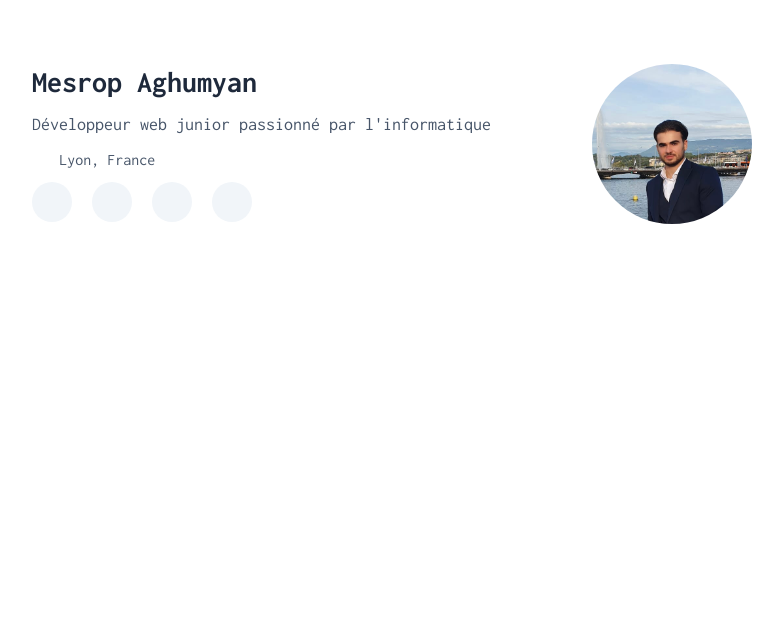
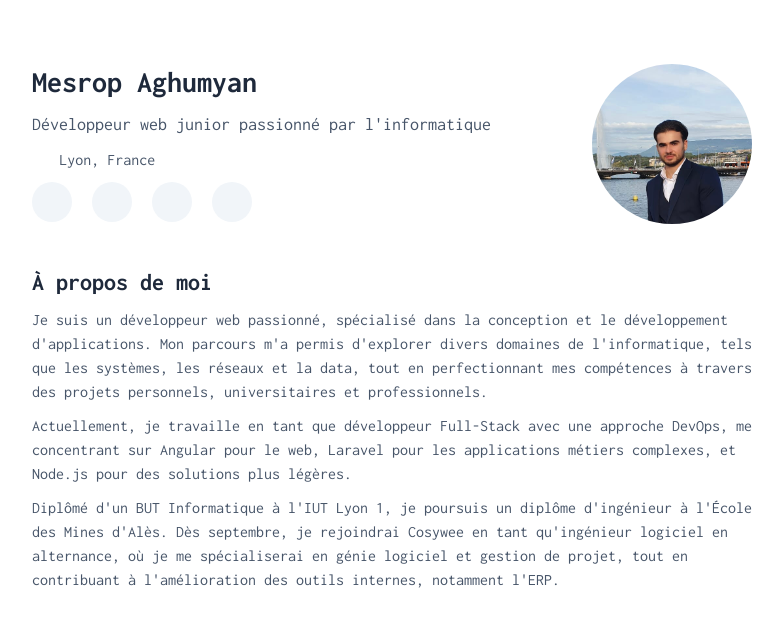
Before and after one commit to mesropaghumyan/portfolio, an Angular app: page / in a window 1280 px wide. Shown: the top 624 px of the page, without its empty margins (248-1031 px from the left). Built offline with nearby package versions, Linux system fonts and the light colour scheme.

Commit message:
finish to implement about component

```diff
--- a/src/app/about/about.component.html
+++ b/src/app/about/about.component.html
@@ -1 +1,9 @@
-<p>about works!</p>
+<div class="flex flex-col gap-y-2.5">
+  <h1 class="max-md:text-xl text-2xl font-bold text-slate-800">{{ data.fr.about.title }}</h1>
+
+  <div class="flex flex-col gap-y-2.5 text-slate-600">
+    <p *ngFor="let paragraph of data.fr.about.paragraphs">
+      {{ paragraph.text }}
+    </p>
+  </div>
+</div>
--- a/src/app/about/about.component.ts
+++ b/src/app/about/about.component.ts
@@ -1,5 +1,6 @@
 import { Component } from '@angular/core';
 import { CommonModule } from '@angular/common';
+import {data} from "../data";
 
 @Component({
   selector: 'app-about',
@@ -10,4 +11,5 @@ import { CommonModule } from '@angular/common';
 })
 export class AboutComponent {
 
+  protected readonly data = data;
 }
--- a/src/app/app.component.html
+++ b/src/app/app.component.html
@@ -1,5 +1,6 @@
 <div class="container relative mx-auto scroll-my-12 overflow-auto px-4 pt-6 pb-2 md:p-x-16 md:pt-16 md:pb-8">
-  <section class="mx-auto w-full max-w-[45rem] space-y-8">
+  <section class="mx-auto w-full max-w-[45rem] space-y-8 flex flex-col gap-y-2.5">
     <app-header></app-header>
+    <app-about></app-about>
   </section>
 </div>
--- a/src/app/app.component.ts
+++ b/src/app/app.component.ts
@@ -1,11 +1,12 @@
 import { Component } from '@angular/core';
 import { CommonModule } from '@angular/common';
 import {HeaderComponent} from "./header/header.component";
+import {AboutComponent} from "./about/about.component";
 
 @Component({
   selector: 'app-root',
   standalone: true,
-  imports: [CommonModule, HeaderComponent],
+  imports: [CommonModule, HeaderComponent, AboutComponent],
   templateUrl: './app.component.html',
   styleUrls: ['./app.component.css']
 })
--- a/src/app/data.ts
+++ b/src/app/data.ts
@@ -25,6 +25,20 @@ export const data = {
           url: "mailto:contact@mesrop-aghumyan.fr",
           icon: "icon-[ic--outline-email]"
         },
+      ],
+    },
+    about: {
+      title: "À propos de moi",
+      paragraphs: [
+        {
+          text: "Je suis un développeur web passionné, spécialisé dans la conception et le développement d'applications. Mon parcours m'a permis d'explorer divers domaines de l'informatique, tels que les systèmes, les réseaux et la data, tout en perfectionnant mes compétences à travers des projets personnels, universitaires et professionnels."
+        },
+        {
+          text: "Actuellement, je travaille en tant que développeur Full-Stack avec une approche DevOps, me concentrant sur Angular pour le web, Laravel pour les applications métiers complexes, et Node.js pour des solutions plus légères."
+        },
+        {
+          text: "Diplômé d'un BUT Informatique à l'IUT Lyon 1, je poursuis un diplôme d'ingénieur à l'École des Mines d'Alès. Dès septembre, je rejoindrai Cosywee en tant qu'ingénieur logiciel en alternance, où je me spécialiserai en génie logiciel et gestion de projet, tout en contribuant à l'amélioration des outils internes, notamment l'ERP."
+        }
       ]
     }
   }
```
Also changed, not shown: 1 other file (tests, documents, lock files or other folders).
